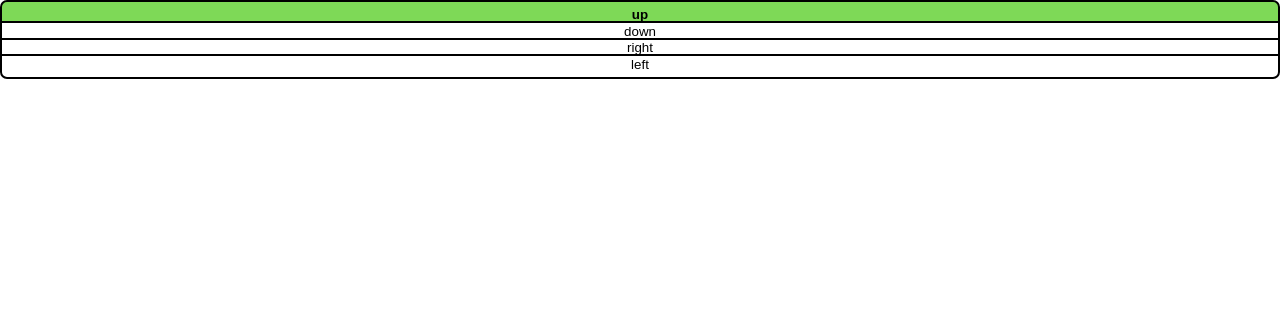
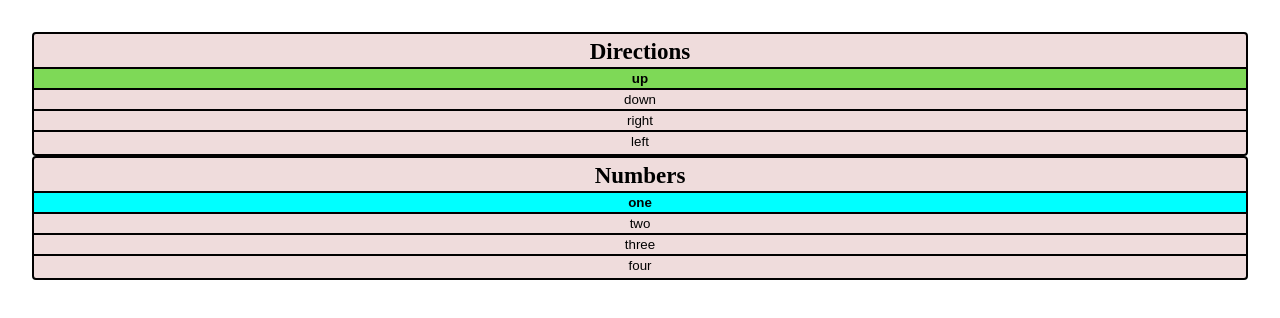
Before and after one commit to flamingchickens1540/Flock-UI, a SvelteKit app: page / in a window 1280 px wide. Shown: the top 318 px of the page. Built offline with nearby package versions, Linux system fonts and the light colour scheme.

Commit message:
Added templates

```diff
--- a/package.json
+++ b/package.json
@@ -1,8 +1,9 @@
 {
-	"name": "scouting-app-cookiecutter-components",
+	"name": "flock-ui",
 	"version": "0.0.1",
 	"scripts": {
 		"dev": "vite dev",
+		"dev-host" : "vite dev --host",
 		"build": "vite build && npm run package",
 		"preview": "vite preview",
 		"package": "svelte-kit sync && svelte-package && publint",
--- a/src/lib/carousel/CatlystCarousel.svelte
+++ b/src/lib/carousel/CatlystCarousel.svelte
@@ -3,9 +3,13 @@
 <script lang="ts">
     import { onMount } from "svelte";
 
-    export let speed : number = 1;
+    export let style : string = "";
 
-    export let width : string = "100vw";
+    export let speed : number = 2;
+
+    export let snapSeconds : number = 0.2;
+
+    export let shouldSnap : boolean = true;
 
     let snaps : number[];
 
@@ -23,7 +27,7 @@
     }
 
     function handlemouseup() {
-        snap();
+        if(shouldSnap) snap();
         mouseup = true;
     }
 
@@ -69,7 +73,8 @@
     }
 
     .mouseup {
-        transition: margin 0.2s ease-in-out;
+        transition-property: margin;
+        transition-timing-function: ease-in-out;
     }
 
     #carouselFrame {
@@ -77,7 +82,7 @@
     }
 </style>
 
-<div id="carouselFrame" style="width:{width}">
+<div  id="carouselFrame" style={style}>
     <!-- svelte-ignore a11y-no-static-element-interactions -->
     <!-- svelte-ignore a11y-mouse-events-have-key-events -->
     <div
@@ -90,7 +95,7 @@
     on:mouseup={handlemouseup}
 
     on:mouseleave={handlemouseup}
-    class:mouseup id="carousel" style="margin-left:{margin}px;carousel" bind:this={content}>
+    class:mouseup id="carousel" style="transition-duration:{snapSeconds}s;margin-left:{margin}px;carousel" bind:this={content}>
         <slot/>
     </div>
 </div>
--- a/src/lib/index.js
+++ b/src/lib/index.js
@@ -1 +1,5 @@
-// Reexport your entry components here
+export * from "./carousel/CatlystCarousel.svelte";
+export * from "./ui/structure/Stackable.svelte";
+export * from "./ui/option/Option.svelte";
+export * from "./ui/option/OptionChoices.svelte";
+export * from "./ui/option/singleChoice/SingleChoice.svelte";
--- a/src/lib/ui/option/SingleChoice.svelte
+++ b/src/lib/ui/option/multipleChoice/MultipleChoice.svelte
@@ -2,6 +2,14 @@
     export let selected : number = 0;
 
     export let id : number;
+
+    export let toggled : boolean = false;
+
+    $: {
+        if(selected == id) {
+            toggled = !toggled;
+        }
+    }
 </script>
 
 <style>
@@ -10,15 +18,15 @@
         border-width: 2px;
         margin:0px;
         border-style: solid;
-        border-radius: 7px;
+        border-radius: 4px;
         padding: 5px;
-        background-color: white;
+        background-color: #efdcdc;
     }
 
-    .selected {
-        background-color: #7ed957;
+    .toggled {
+        background-color: aqua;
         font-weight: bold;
     }
 </style>
 
-<div class:selected={selected == id}><slot/></div>
+<div class:toggled><slot/></div>
--- /dev/null
+++ b/src/lib/ui/option/multipleChoice/MultipleChoices.svelte
@@ -0,0 +1,43 @@
+<script lang="ts">
+    import Stackable from "$lib/ui/structure/Stackable.svelte";
+    import Option from "../Option.svelte";
+    import OptionChoices from "../OptionChoices.svelte";
+    import MultipleChoice from "./MultipleChoice.svelte";
+
+    export let options : string[] = ["one", "two", "three", "four"];
+    export let name : string = "Numbers";
+</script>
+
+<style>
+    .buttonsTitle {
+        border-color: black;
+        border-width: 2px;
+        margin:0px;
+        border-style: solid;
+        border-radius: 4px;
+        padding: 5px;
+        background-color: #efdcdc;
+        text-align: center;
+        font-weight: 700;
+        font-family: 'Poppins';
+        font-size: 23px;
+        border-color: black;
+    }
+</style>
+
+<OptionChoices let:selected let:select>
+    <Stackable>
+        <div class="buttonsTitle">
+            {name}
+        </div>
+    </Stackable>
+    {#each options as option, id}
+        <Option id={id} handleClick={select}>
+            <Stackable stack>
+                <MultipleChoice id={id} selected={selected}>
+                    {option}
+                </MultipleChoice>
+            </Stackable>
+        </Option>
+    {/each}
+</OptionChoices>
--- /dev/null
+++ b/src/lib/ui/option/singleChoice/SingleChoice.svelte
@@ -0,0 +1,24 @@
+<script lang="ts">
+    export let selected : number = 0;
+
+    export let id : number;
+</script>
+
+<style>
+    div {
+        border-color: black;
+        border-width: 2px;
+        margin:0px;
+        border-style: solid;
+        border-radius: 4px;
+        padding: 5px;
+        background-color: #efdcdc;
+    }
+
+    .selected {
+        background-color: #7ed957;
+        font-weight: bold;
+    }
+</style>
+
+<div class:selected={selected == id}><slot/></div>
--- /dev/null
+++ b/src/lib/ui/option/singleChoice/SingleChoices.svelte
@@ -0,0 +1,43 @@
+<script lang="ts">
+    import Stackable from "$lib/ui/structure/Stackable.svelte";
+    import Option from "../Option.svelte";
+    import OptionChoices from "../OptionChoices.svelte";
+    import SingleChoice from "./SingleChoice.svelte";
+
+    export let options : string[] = ["up", "down", "right", "left"];
+    export let name : string = "Directions";
+</script>
+
+<style>
+    .buttonsTitle {
+        border-color: black;
+        border-width: 2px;
+        margin:0px;
+        border-style: solid;
+        border-radius: 4px;
+        padding: 5px;
+        background-color: #efdcdc;
+        text-align: center;
+        font-weight: 700;
+        font-family: 'Poppins';
+        font-size: 23px;
+        border-color: black;
+    }
+</style>
+
+<OptionChoices let:selected let:select>
+    <Stackable>
+        <div class="buttonsTitle">
+            {name}
+        </div>
+    </Stackable>
+    {#each options as option, id}
+        <Option id={id} handleClick={select}>
+            <Stackable stack>
+                <SingleChoice id={id} selected={selected}>
+                    {option}
+                </SingleChoice>
+            </Stackable>
+        </Option>
+    {/each}
+</OptionChoices>
--- a/src/routes/+page.svelte
+++ b/src/routes/+page.svelte
@@ -1,36 +1,23 @@
 <script lang="ts">
-    import Option from "$lib/ui/option/Option.svelte";
-    import OptionChoices from "$lib/ui/option/OptionChoices.svelte";
-    import Stackable from "$lib/ui/structure/Stackable.svelte";
-    import SingleChoice from "$lib/ui/option/SingleChoice.svelte"
     import CatlystCarousel from "$lib/carousel/CatlystCarousel.svelte";
+    import SingleChoices from "$lib/ui/option/singleChoice/SingleChoices.svelte";
+    import MultipleChoices from "$lib/ui/option/multipleChoice/MultipleChoices.svelte";
 </script>
 
-<CatlystCarousel speed={2}>
-    <div style="min-width:100vw;max-width:100vw;height:100vw">
-        <OptionChoices let:selected let:select>
-            {#each ["up", "down", "right", "left"] as option, id}
-                <Option id={id} handleClick={select}>
-                    <Stackable stack={id != 0}>
-                        <SingleChoice id={id} selected={selected}>
-                            {option}
-                        </SingleChoice>
-                    </Stackable>
-                </Option>
-            {/each}
-        </OptionChoices>
+<style>
+    .carriage {
+        min-width: 95vw;
+        max-width: 95vw;
+    }
+</style>
+
+<CatlystCarousel speed={2.5} style="margin:2.5vw">
+    <div class="carriage">
+        <SingleChoices/>
+        <MultipleChoices/>
     </div>
-    <div style="min-width:100vw;max-width:100vw;height:100vw">
-        <OptionChoices let:selected let:select>
-            {#each ["one", "two", "three", "four"] as option, id}
-                <Option id={id} handleClick={select}>
-                    <Stackable stack={id != 0}>
-                        <SingleChoice id={id} selected={selected}>
-                            {option}
-                        </SingleChoice>
-                    </Stackable>
-                </Option>
-            {/each}
-        </OptionChoices>
+    <div class="carriage">
+        <SingleChoices/>
+        <MultipleChoices/>
     </div>
 </CatlystCarousel>
```
Also changed, not shown: 1 other file (tests, documents, lock files or other folders).
